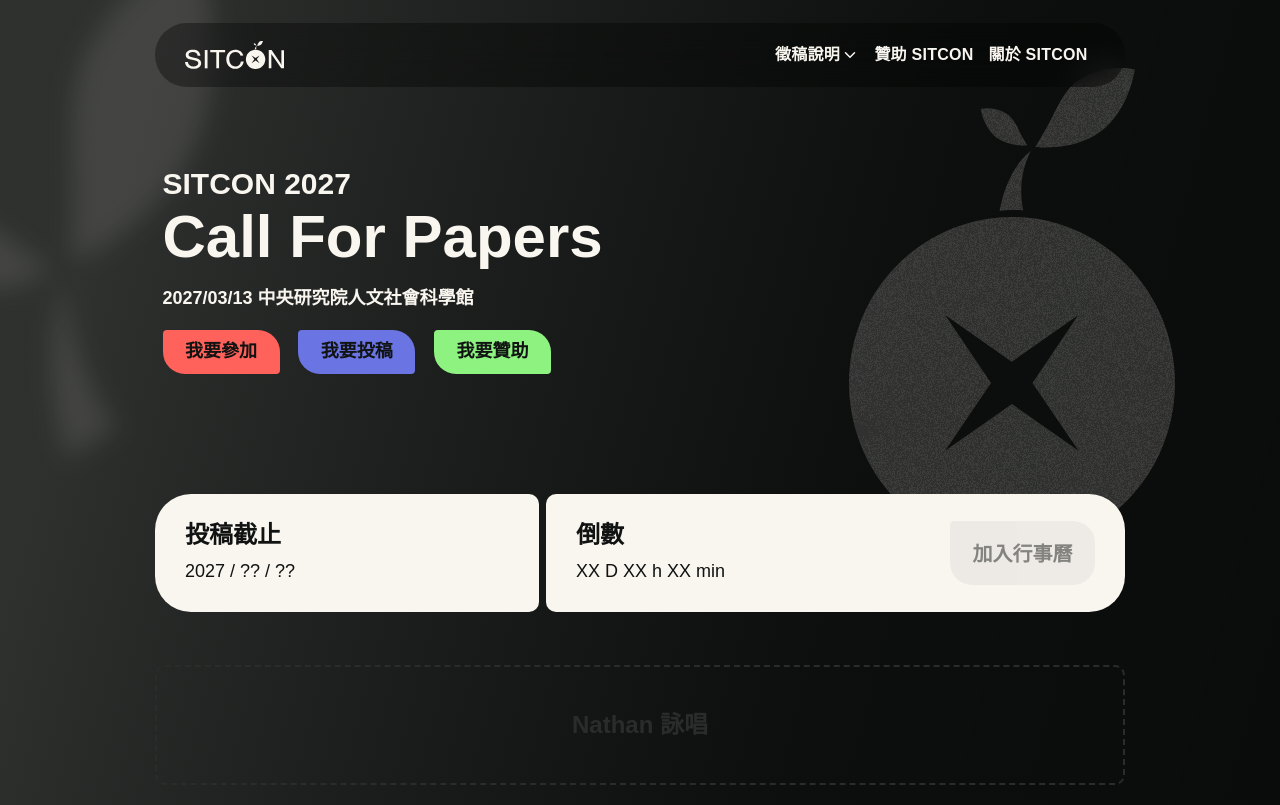
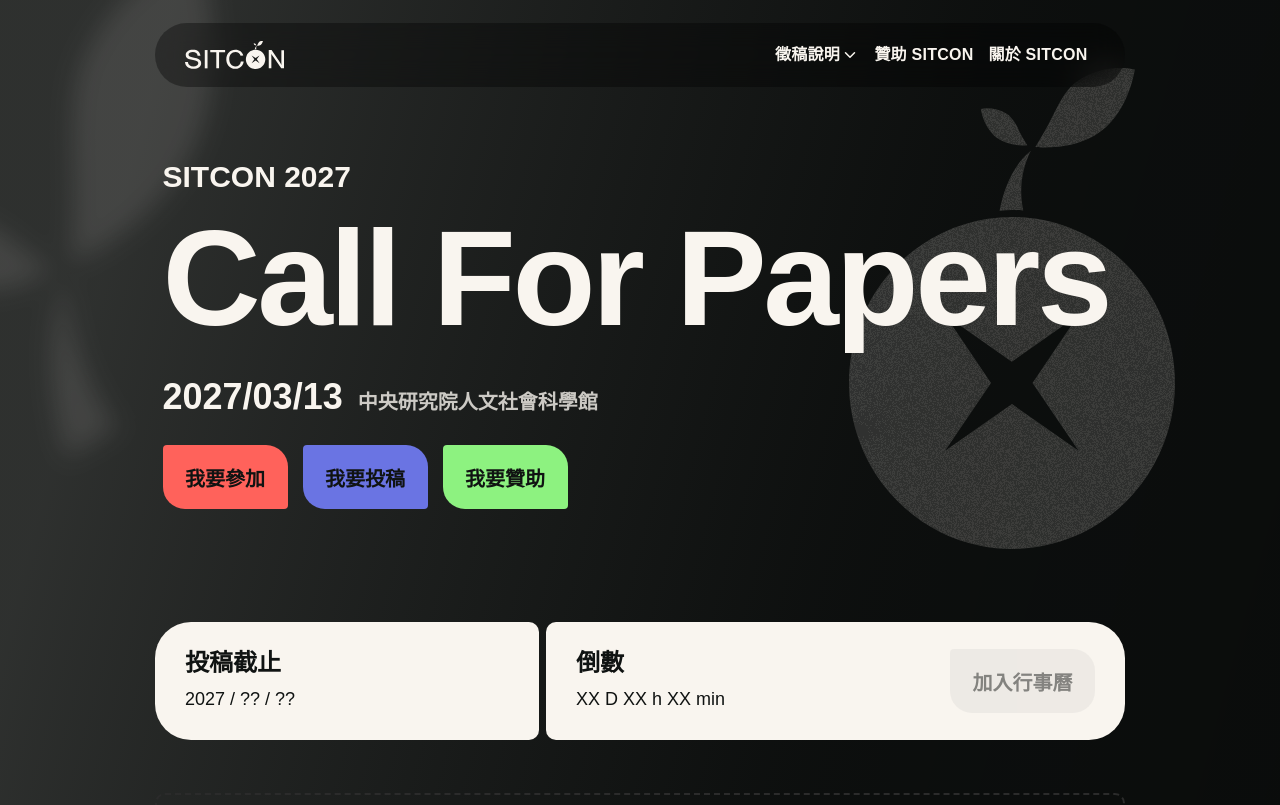
Before and after one commit to sitcon-tw/2027-cfp, a React (Vite) app: page / in a window 1280 px wide. Shown: the top 805 px of the page. Built offline with nearby package versions, Linux system fonts and the light colour scheme; a web font is replaced by a local one.

Commit message:
feat(home): enlarge the hero to match the new homepage type
Call For Papers moves to text-mega, the date gets its own numeric
line beside the venue, and the call-to-action buttons use the large
size. 我要參加 now scrolls to the attend section.

```diff
--- a/src/components/home/hero.tsx
+++ b/src/components/home/hero.tsx
@@ -1,30 +1,46 @@
 import content from '@/content.json'
 import { buttonVariants } from '@/components/ui/button'
-import { links } from '@/lib/links'
 
+/**
+ * Sized to match the 甚麼是 SITCON ? section below it: the title uses
+ * `text-mega`.
+ */
 export function Hero() {
   return (
-    <section className="px-2.5 py-25">
-      <div className="mx-auto max-w-content pb-2.5 pl-2.5">
-        <h1 className="font-extrabold">
-          <span className="block text-eyebrow">{content.hero.eventName}</span>
-          <span className="block text-display">{content.hero.title}</span>
+    <section className="px-2.5 pt-20 pb-25">
+      <div className="mx-auto flex max-w-content flex-col gap-10 p-2.5">
+        <h1 className="flex flex-col gap-5 font-extrabold">
+          <span className="text-eyebrow">{content.hero.eventName}</span>
+          <span className="text-mega tracking-tight">{content.hero.title}</span>
         </h1>
-        <p className="py-5 text-paragraph leading-none font-extrabold">
-          <time dateTime={content.hero.dateTime}>{content.hero.date}</time>{' '}
-          {content.hero.venue}
+        <p className="flex flex-wrap items-baseline gap-x-5 gap-y-2.5">
+          <time
+            dateTime={content.hero.dateTime}
+            className="font-numeric text-h1 font-bold"
+          >
+            {content.hero.date}
+          </time>
+          <span className="text-lead font-extrabold text-foreground/80">
+            {content.hero.venue}
+          </span>
         </p>
-        <div className="flex flex-wrap gap-6.25 py-2.5">
+        <div className="flex flex-wrap gap-5">
           <a
-            href={links.tickets}
-            className={buttonVariants({ variant: 'red' })}
+            href="#attend"
+            className={buttonVariants({ variant: 'red', size: 'lg' })}
           >
             {content.hero.attend}
           </a>
-          <a href="#speakers" className={buttonVariants({ variant: 'blue' })}>
+          <a
+            href="#speakers"
+            className={buttonVariants({ variant: 'blue', size: 'lg' })}
+          >
             {content.hero.submit}
           </a>
-          <a href="#sponsor" className={buttonVariants({ variant: 'green' })}>
+          <a
+            href="#sponsor"
+            className={buttonVariants({ variant: 'green', size: 'lg' })}
+          >
             {content.hero.sponsor}
           </a>
         </div>
```
